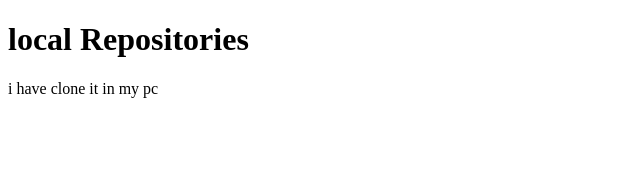
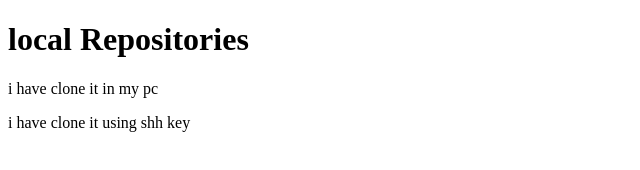
Before and after one commit to Avesh-code/local-repo, a plain HTML site: page index.html in a window 1280 px wide. Shown: the whole page, without its empty margins (0-640 px from the left). Drawn offline with Linux system fonts and the light colour scheme.

Commit message:
this is using shh key

```diff
--- a/index.html
+++ b/index.html
@@ -8,5 +8,6 @@
 
 <h1>local Repositories</h1>
 <p>i have clone it in my pc</p>
+<p>i have clone it using shh key</p>
 </body>
 </html>
```
